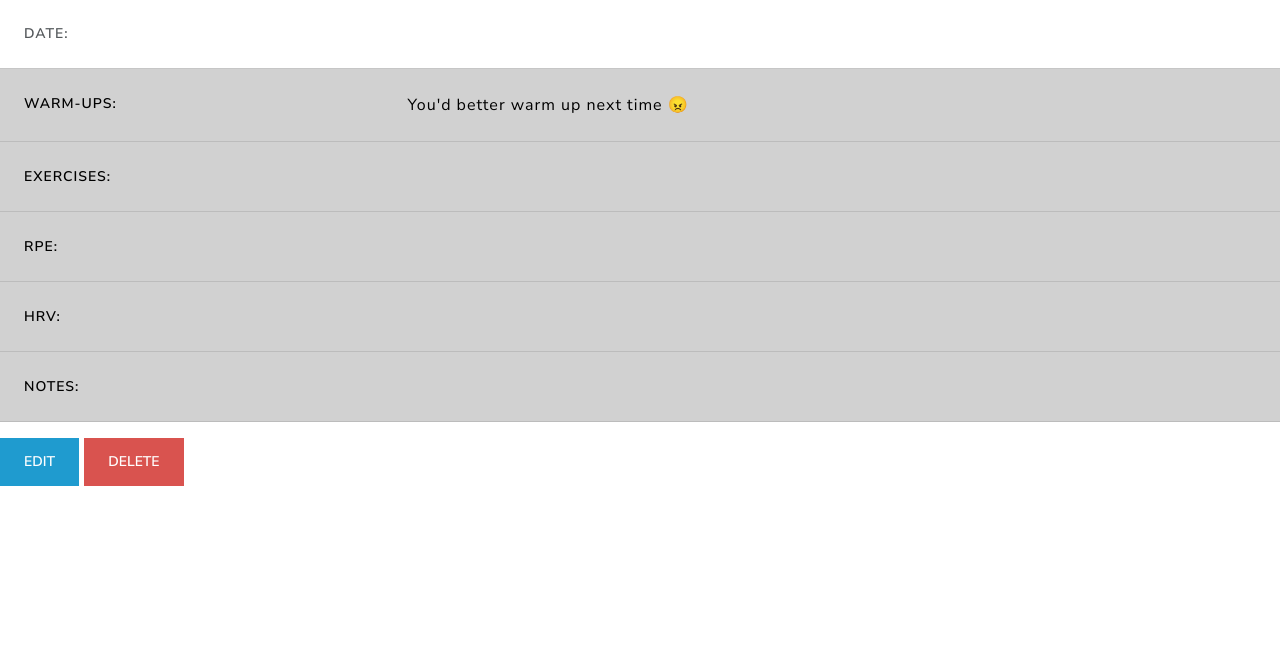
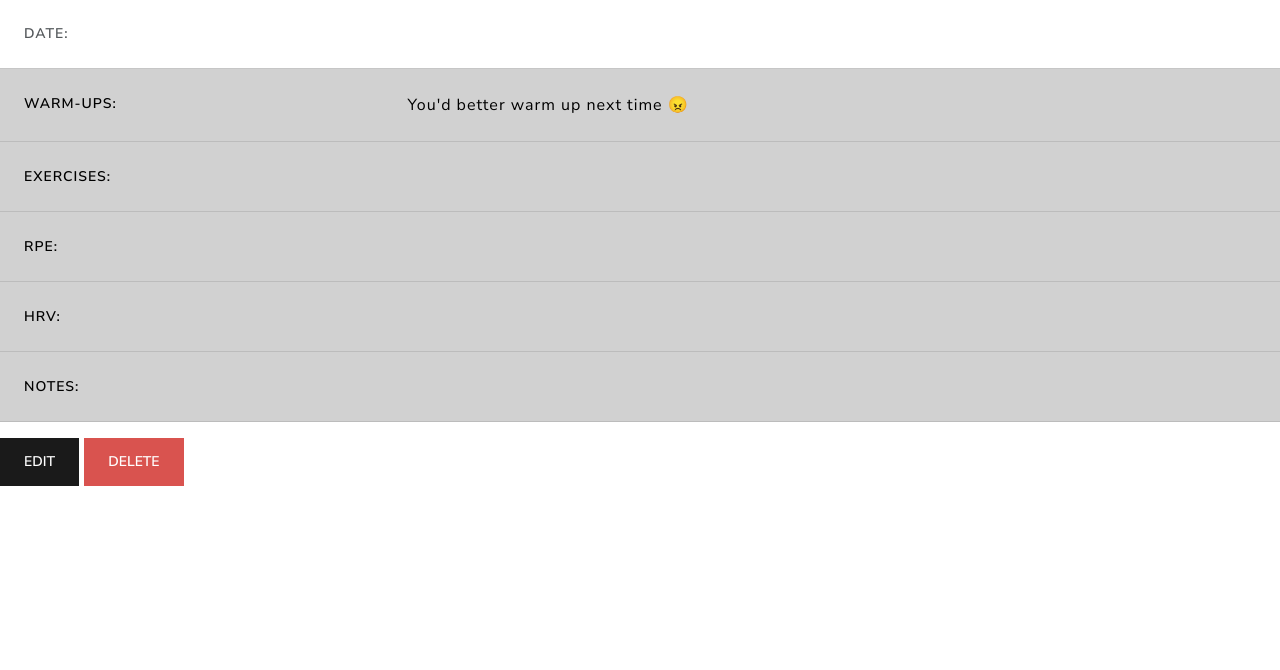
Before and after one commit to sophiabanda/kb_fit, a Django app: template kb_fit/templates/session_detail.html in a window 1280 px wide. Shown: the part 102-772 px from the top of the page. Run offline with Django 4.2, Linux system fonts and the light colour scheme; the template is opened without the code that fills it, so the values that code supplies are empty; some libraries are stand-ins or nearby versions.

Commit message:
added div and margin bottom to session detail

```diff
--- a/kb_fit/templates/session_detail.html
+++ b/kb_fit/templates/session_detail.html
@@ -1,6 +1,6 @@
 {% extends "base.html" %}
 {% block content %}
-
+<div style="margin-bottom: 4vh;">
   <table class="table table-hover">
     <thead>
       <tr>
@@ -50,9 +50,10 @@
     </tbody>
   </table>
   <a class="text-decoration-none" href="{% url 'session_update' session.pk %}">
-  <button type="button" class="btn btn-info">Edit</button>
+    <button type="button" class="btn btn-primary">Edit</button>
   </a>
   <a class="text-decoration-none" href="{% url 'session_delete' session.pk %}">
     <button type="button" class="btn btn-danger">Delete</button>
   </a>
+</div>
 {% endblock %}
```
Lines whose indentation alone changed are shown as unchanged.
